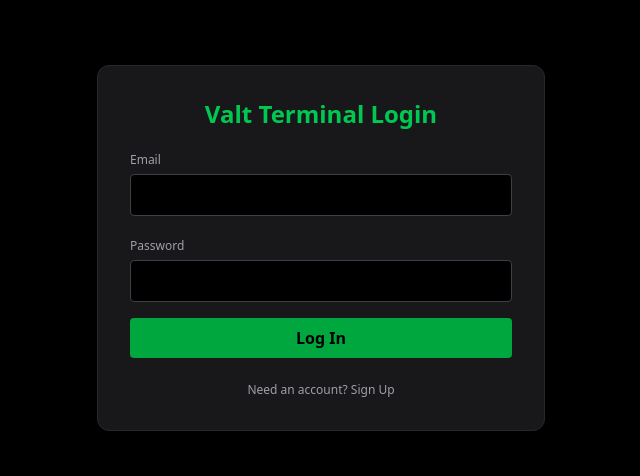
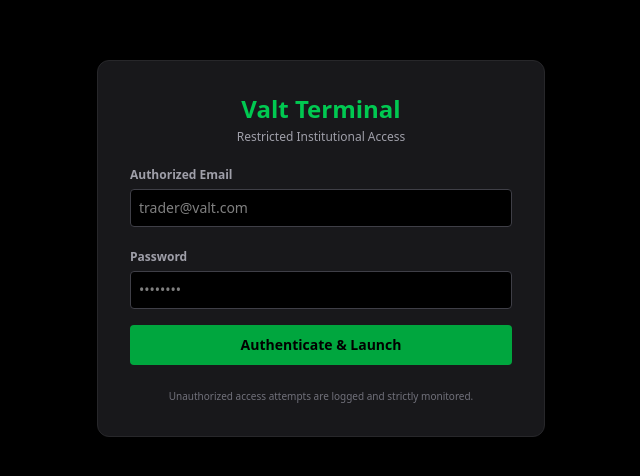
Before and after one commit to hackmaabhinab/trading-dashboard, a Next.js app: page /login in a window 1280 px wide. Shown: the part 152-628 px from the top of the page, without its empty margins (319-959 px from the left). Built offline with nearby package versions, Linux system fonts and the light colour scheme; no server answers.

Commit message:
security: enforced manual auth only with strict route protection

```diff
--- a/app/login/page.tsx
+++ b/app/login/page.tsx
@@ -8,77 +8,80 @@ export default function LoginPage() {
   const [email, setEmail] = useState("");
   const [password, setPassword] = useState("");
   const [loading, setLoading] = useState(false);
-  const [isSignUp, setIsSignUp] = useState(false);
   const [errorMsg, setErrorMsg] = useState("");
   const router = useRouter();
 
-  const handleAuth = async (e: React.FormEvent) => {
+  const handleLogin = async (e: React.FormEvent) => {
     e.preventDefault();
     setLoading(true);
     setErrorMsg("");
 
-    if (isSignUp) {
-      const { error } = await supabase.auth.signUp({ email, password });
-      if (error) {
-        setErrorMsg(error.message);
-      } else {
-        alert("Account create ho gaya! Ab email/password se login karo.");
-        setIsSignUp(false);
-      }
-    } else {
-      const { data, error } = await supabase.auth.signInWithPassword({ email, password });
-      if (error) {
-        setErrorMsg(error.message);
-      } else {
-        // Auth token setup for middleware
-        if (data.session) {
-          document.cookie = `sb-access-token=${data.session.access_token}; path=/; max-age=604800; SameSite=Lax`;
-        }
-        router.push("/dashboard");
-      }
+    const { data, error } = await supabase.auth.signInWithPassword({
+      email,
+      password,
+    });
+
+    if (error) {
+      setErrorMsg("Access Denied: Invalid credentials or unauthorized user.");
+      setLoading(false);
+    } else if (data.session) {
+      // Store session token in cookie for middleware route protection
+      document.cookie = `sb-access-token=${data.session.access_token}; path=/; max-age=604800; SameSite=Strict; Secure`;
+      router.push("/dashboard");
     }
-    setLoading(false);
   };
 
   return (
     <div className="fixed inset-0 z-50 flex items-center justify-center bg-black p-4">
-      <form onSubmit={handleAuth} className="w-full max-w-md bg-zinc-900 p-8 rounded-xl border border-zinc-800 space-y-4 shadow-2xl">
-        <h2 className="text-2xl font-bold text-center text-green-500">
-          {isSignUp ? "Create Valt Account" : "Valt Terminal Login"}
-        </h2>
-        {errorMsg && <p className="text-red-500 text-sm text-center">{errorMsg}</p>}
+      <form
+        onSubmit={handleLogin}
+        className="w-full max-w-md bg-zinc-900 p-8 rounded-xl border border-zinc-800 space-y-4 shadow-2xl"
+      >
+        <div className="text-center space-y-1">
+          <h2 className="text-2xl font-bold text-green-500">Valt Terminal</h2>
+          <p className="text-xs text-zinc-400">Restricted Institutional Access</p>
+        </div>
+
+        {errorMsg && (
+          <div className="p-3 bg-red-950/50 border border-red-800 rounded text-red-400 text-xs text-center font-medium">
+            {errorMsg}
+          </div>
+        )}
+
         <div>
-          <label className="text-xs text-zinc-400">Email</label>
+          <label className="text-xs font-semibold text-zinc-400">Authorized Email</label>
           <input
             type="email"
             required
             value={email}
             onChange={(e) => setEmail(e.target.value)}
-            className="w-full mt-1 p-2 bg-black border border-zinc-700 rounded focus:border-green-500 outline-none text-white"
+            placeholder="trader@valt.com"
+            className="w-full mt-1 p-2 bg-black border border-zinc-700 rounded focus:border-green-500 outline-none text-white text-sm"
           />
         </div>
+
         <div>
-          <label className="text-xs text-zinc-400">Password</label>
+          <label className="text-xs font-semibold text-zinc-400">Password</label>
           <input
             type="password"
             required
             value={password}
             onChange={(e) => setPassword(e.target.value)}
-            className="w-full mt-1 p-2 bg-black border border-zinc-700 rounded focus:border-green-500 outline-none text-white"
+            placeholder="••••••••"
+            className="w-full mt-1 p-2 bg-black border border-zinc-700 rounded focus:border-green-500 outline-none text-white text-sm"
           />
         </div>
+
         <button
           type="submit"
           disabled={loading}
-          className="w-full py-2 bg-green-600 hover:bg-green-500 text-black font-bold rounded transition"
+          className="w-full py-2.5 bg-green-600 hover:bg-green-500 text-black font-bold text-sm rounded transition cursor-pointer disabled:opacity-50"
         >
-          {loading ? "Processing..." : isSignUp ? "Sign Up" : "Log In"}
+          {loading ? "Authenticating..." : "Authenticate & Launch"}
         </button>
-        <p
-          onClick={() => setIsSignUp(!isSignUp)}
-          className="text-xs text-center text-zinc-400 hover:underline cursor-pointer pt-2"
-        >
-          {isSignUp ? "Already have an account? Log In" : "Need an account? Sign Up"}
+
+        <p className="text-[10px] text-center text-zinc-500 pt-2">
+          Unauthorized access attempts are logged and strictly monitored.
         </p>
       </form>
     </div>
--- a/middleware.ts
+++ b/middleware.ts
@@ -2,15 +2,16 @@ import { NextResponse } from 'next/server';
 import type { NextRequest } from 'next/server';
 
 export function middleware(req: NextRequest) {
-  const token = req.cookies.get('sb-access-token');
+  const token = req.cookies.get('sb-access-token')?.value;
   const { pathname } = req.nextUrl;
 
-  // Protect /dashboard and nested routes
+  // Protect all dashboard routes & sub-routes
   if (pathname.startsWith('/dashboard') && !token) {
-    return NextResponse.redirect(new URL('/login', req.url));
+    const loginUrl = new URL('/login', req.url);
+    return NextResponse.redirect(loginUrl);
   }
 
-  // If already logged in, don't allow visiting /login
+  // Prevent logged-in users from seeing login screen again
   if (pathname === '/login' && token) {
     return NextResponse.redirect(new URL('/dashboard', req.url));
   }
```
